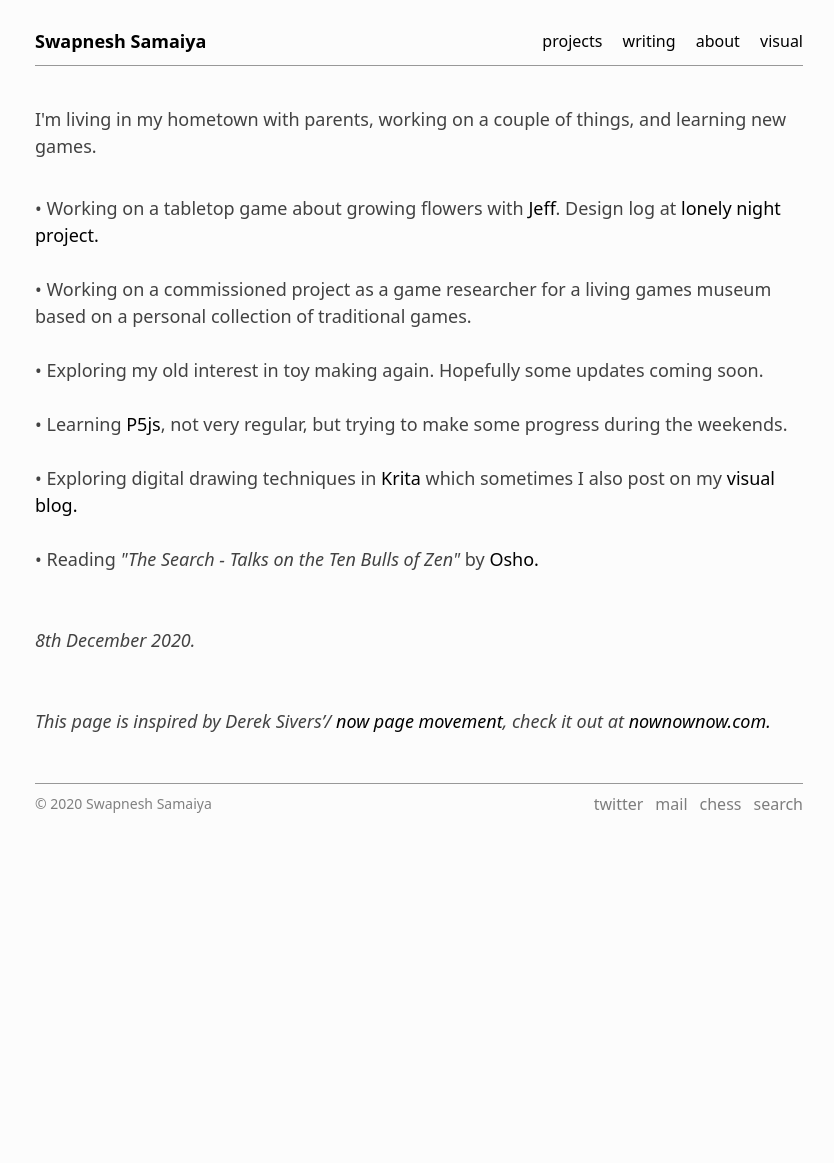
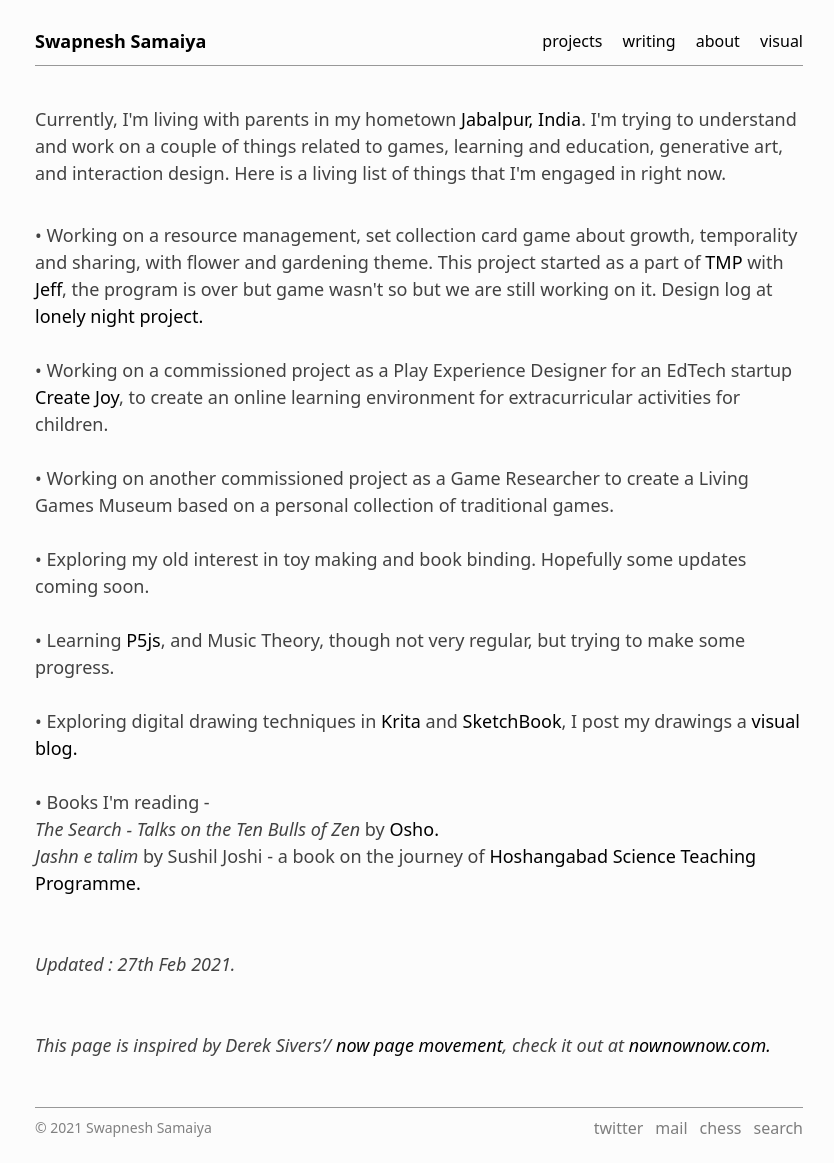
Before and after one commit to bunbutterjam/bunbutterjam.github.io, a Jekyll site: the page built from _pages/now.html, in a window 1280 px wide. Shown: the whole page, without its empty margins (221-1055 px from the left). Built offline with Jekyll 4.4.1, drawn with Linux system fonts in a browser that asks for light colours; before the commit the page ends 900 px from its top, so only the background shows below that.

Commit message:
now update

```diff
--- a/_includes/footer.html
+++ b/_includes/footer.html
@@ -1,7 +1,7 @@
 <div class="footer-container">
 
     <div class="footer-text">
-        <h3 class="footer-text"> &copy; 2020 {{site.title}} </h3>
+        <h3 class="footer-text"> &copy; <script>document.write(new Date().getFullYear())</script> {{site.title}} </h3>
     </div>
 
     <div>
--- a/_pages/now.html
+++ b/_pages/now.html
@@ -5,19 +5,41 @@ title: Now
 
 <p>
 
-I'm living in my hometown with parents, working on a couple of things, and learning new games. <br><br>
+  Currently, I'm living with parents in my hometown <a href="https://en.wikipedia.og/wiki/Jabalpur">Jabalpur, India</a>.
+  I'm trying to understand and work on a couple of things related to games, learning and education, generative art, and
+  interaction
+  design. Here is a living list of things that I'm engaged in right now. <br><br>
 
-<ul>
-    <li>&#x2022 Working on a tabletop game about growing flowers with <a href="https://boardgamegeek.com/boardgamedesigner/8935/jeffrey-d-allers">Jeff</a>. Design log at <a href="https://lonelynightproject.tumblr.com/">lonely night project.</a> </li><br>
-    <li>&#x2022 Working on a commissioned project as a game researcher for a living games museum based on a personal collection of traditional games.</li><br>
-    <li>&#x2022 Exploring my old interest in toy making again. Hopefully some updates coming soon.</li><br>
-    <li>&#x2022 Learning <a href="https://p5js.org/">P5js</a>, not very regular, but trying to make some progress during the weekends. </li><br>
-    <li>&#x2022 Exploring digital drawing techniques in <a href="https://krita.org/en/">Krita</a> which sometimes I also post on my <a href="https://bunbutterjam.tumblr.com/">visual blog.</a> </li><br>
-    <li>&#x2022 Reading <i>"The Search - Talks on the Ten Bulls of Zen"</i> by <a href="https://en.wikipedia.org/wiki/Rajneesh">Osho.</a></li><br><br>
+  <ul>
+    <li>&#x2022 Working on a resource management, set collection card game about growth, temporality and sharing, with
+      flower and gardening theme. This project started as a part of <a
+        href="https://sites.google.com/view/tabletop-mentorship-program">TMP</a> with <a
+        href="https://boardgamegeek.com/boardgamedesigner/8935/jeffrey-d-allers">Jeff</a>, the program is over but game
+      wasn't so but we are still working on it. Design log at <a href="https://lonelynightproject.tumblr.com/">lonely
+        night
+        project.</a> </li><br>
+    <li>&#x2022 Working on a commissioned project as a Play Experience Designer for an EdTech startup <a
+        href="https://www.crejo.fun">Create Joy</a>, to create an online learning environment for extracurricular
+      activities for children. </li><br>
+    <li>&#x2022 Working on another commissioned project as a Game Researcher to create a Living Games Museum based on a
+      personal collection of traditional games.</li><br>
+    <li>&#x2022 Exploring my old interest in toy making and book binding. Hopefully some updates coming soon.</li><br>
+    <li>&#x2022 Learning <a href="https://p5js.org/">P5js</a>, and Music Theory, though not very regular, but trying to make some progress.</li><br>
+    <li>&#x2022 Exploring digital drawing techniques in <a href="https://krita.org/en/">Krita</a> and <a
+        href="https://sketchbook.com">SketchBook</a>, I post my drawings a <a
+        href="https://bunbutterjam.tumblr.com/">visual blog.</a> </li><br>
+    <li>&#x2022 Books I'm reading -  <br>
+
+        <i>The Search - Talks on the Ten Bulls of Zen</i> by <a
+            href="https://en.wikipedia.org/wiki/Rajneesh">Osho.</a> <br>
+            <i>Jashn e talim</i> by Sushil Joshi - a book on the journey of <a
+            href="http://www.cisl.columbia.edu/grads/presi/EKLAVYA/">Hoshangabad Science Teaching Programme.</a>
+    </li> <br><br>
   </ul>
 
-    <i>8th December 2020.</i> <br><br>
+  <i>Updated : 27th Feb 2021.</i> <br><br>
 
-<i>This page is inspired by Derek Sivers’/ <a href="https://sive.rs/nowff">now page movement</a>, check it out at <a href="https://nownownow.com/"> nownownow.com.</a></i>
+  <i>This page is inspired by Derek Sivers’/ <a href="https://sive.rs/nowff">now page movement</a>, check it out at <a
+      href="https://nownownow.com/"> nownownow.com.</a></i>
 
 </p>
```
